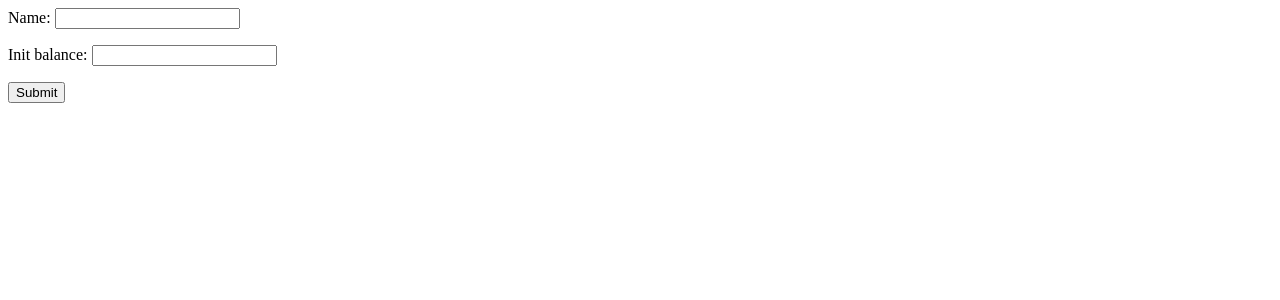
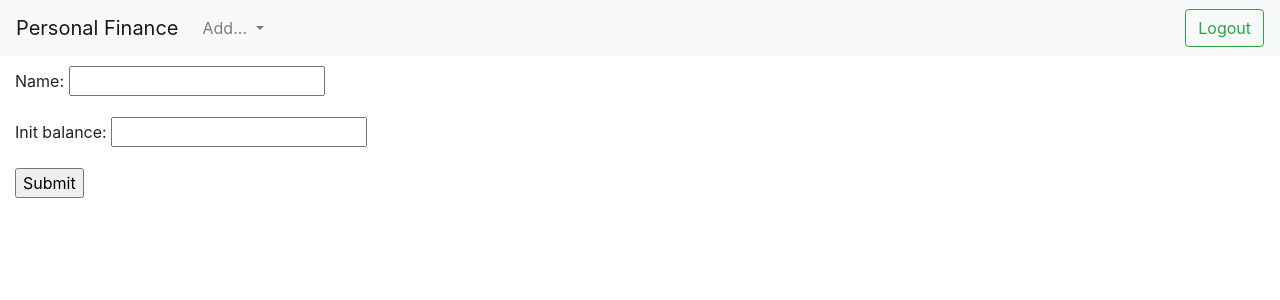
Before and after one commit to nikosgavalas/personal-finance-app, a Django app: page /account/add in a window 1280 px wide. Shown: the top 300 px of the page. Run offline with Django 3.2, Linux system fonts and the light colour scheme; the visitor is signed in with stand-in values (Sample User, id 1); some libraries are stand-ins or nearby versions.

Commit message:
Advance GUI

```diff
--- a/capital/app/static/app/base.css
+++ b/capital/app/static/app/base.css
@@ -3,3 +3,7 @@
     --green: #23a565;
     --light-green: #8ed1b0;
 }
+
+.navbar {
+    margin-bottom: 10px;
+}
--- a/capital/app/templates/app/base.html
+++ b/capital/app/templates/app/base.html
@@ -15,7 +15,7 @@
   <body>
 
     <nav class="navbar navbar-expand-lg navbar-light bg-light">
-      <a class="navbar-brand" href="#">Personal Finance</a>
+      <a class="navbar-brand" href="{% url 'app:index' %}">Personal Finance</a>
       <button class="navbar-toggler" type="button" data-toggle="collapse" data-target="#navbarSupportedContent" aria-controls="navbarSupportedContent" aria-expanded="false" aria-label="Toggle navigation">
         <span class="navbar-toggler-icon"></span>
       </button>
@@ -23,32 +23,34 @@
       <div class="collapse navbar-collapse" id="navbarSupportedContent">
         <ul class="navbar-nav mr-auto">
           <li class="nav-item dropdown">
-            <a class="nav-link dropdown-toggle" href="#" id="navbarDropdown" role="button" data-toggle="dropdown" aria-haspopup="true" aria-expanded="false">
+            <a class="nav-link dropdown-toggle" href="#" id="addNavbarDropdown" role="button" data-toggle="dropdown" aria-haspopup="true" aria-expanded="false">
               Add...
             </a>
-            <div class="dropdown-menu" aria-labelledby="navbarDropdown">
-              <a class="dropdown-item" href="#">Expense</a>
-              <a class="dropdown-item" href="#">Income</a>
-              <a class="dropdown-item" href="#">New Account</a>
+            <div class="dropdown-menu" aria-labelledby="addNavbarDropdown">
+              <a class="dropdown-item" href="{% url 'app:add_expense' %}">Expense</a>
+              <a class="dropdown-item" href="{% url 'app:add_income' %}">Income</a>
+              <a class="dropdown-item" href="{% url 'app:add_account' %}">New Account</a>
               <div class="dropdown-divider"></div>
-              <a class="dropdown-item" href="#">Transfer Money</a>
+              <a class="dropdown-item" href="{% url 'app:add_transfer' %}">Transfer Money</a>
             </div>
           </li>
+          {% if months_available %}
           <li class="nav-item dropdown">
-            <a class="nav-link dropdown-toggle" href="#" id="navbarDropdown" role="button" data-toggle="dropdown" aria-haspopup="true" aria-expanded="false">
+            <div class="dropdown-menu" aria-labelledby="monthsNavbarDropdown">
+              <a class="dropdown-item" href="{% url 'app:current' %}">Current Month</a>
+              <div class="dropdown-divider"></div>
+              {% for year, month in months_available %}
+              <a class="dropdown-item" href="{% url 'app:index' %}{{ year }}/{{ month }} ">{{ year }} - {{ month }}</a>
+              {% endfor %}
+            </div>
+            <a class="nav-link dropdown-toggle" href="#" id="monthsNavbarDropdown" role="button" data-toggle="dropdown" aria-haspopup="true" aria-expanded="false">
               Monthly Insights
             </a>
-            <div class="dropdown-menu" aria-labelledby="navbarDropdown">
-              <a class="dropdown-item" href="#">Current Month</a>
-              <div class="dropdown-divider"></div>
-              <a class="dropdown-item" href="#">Month 1</a>
-              <a class="dropdown-item" href="#">Month 2</a>
-              <a class="dropdown-item" href="#">Month 3</a>
-            </div>
           </li>
+          {% endif %}
         </ul>
         <form class="form-inline my-2 my-lg-0">
-          <a class="btn btn-outline-success" href="#">Login</a>
+          <a class="btn btn-outline-success" href="{% url 'app:logout' %}">Logout</a>
         </form>
       </div>
     </nav>
--- a/capital/app/templates/app/form.html
+++ b/capital/app/templates/app/form.html
@@ -1,3 +1,5 @@
+{% extends "./base.html" %}
+
 {% block content %}
 
 <form method="post">{% csrf_token %}
--- a/capital/app/templates/app/month.html
+++ b/capital/app/templates/app/month.html
@@ -139,4 +139,6 @@
 </table>
 {% endif %}
 
+TODO: add bar chart (income, expenses)
+
 <a href="{% url 'app:index' %}">Back</a>
--- a/capital/app/views.py
+++ b/capital/app/views.py
@@ -75,15 +75,39 @@ def index(req):
     income_date_max = IncomeTransaction.objects.filter(user=user).aggregate(Max('date'))['date__max']
     expense_date_min = ExpenseTransaction.objects.filter(user=user).aggregate(Min('date'))['date__min']
     expense_date_max = ExpenseTransaction.objects.filter(user=user).aggregate(Max('date'))['date__max']
+    # Ta xw kanei poutana edw FIXME
+    months_available = []
+    if income_date_min and not expense_date_min:
+        min_date = income_date_min
+        max_date = income_date_max
+        if min_date == max_date:
+            months_available = [(min_date.strftime(r"%Y-%m"), None)]
+        else:
+            months_available_raw = OrderedDict(((min_date + datetime.timedelta(_)).strftime(r"%Y-%m"), None) for _ in range((max_date - min_date).days)).keys()
+            months_available = list(map(lambda x: (x.split('-')[0], x.split('-')[1]), list(months_available_raw)))
+            months_available.reverse()
 
-    months_available = []
-    if income_date_min is not None and income_date_max is not None and expense_date_min is not None and expense_date_max is not None:
+    elif not income_date_min and expense_date_min:
+        min_date = expense_date_min
+        max_date = expense_date_max
+        if min_date == max_date:
+            months_available = [(min_date.strftime(r"%Y-%m"), None)]
+        else:
+            months_available_raw = OrderedDict(((min_date + datetime.timedelta(_)).strftime(r"%Y-%m"), None) for _ in range((max_date - min_date).days)).keys()
+            months_available = list(map(lambda x: (x.split('-')[0], x.split('-')[1]), list(months_available_raw)))
+            months_available.reverse()
+
+    elif income_date_min and expense_date_min:
         min_date = min(income_date_min, expense_date_min)
         max_date = max(income_date_max, expense_date_max)
 
+    if min_date == max_date:
+        months_available_raw = [(min_date.strftime(r"%Y-%m"), None)]
+    else:
         months_available_raw = OrderedDict(((min_date + datetime.timedelta(_)).strftime(r"%Y-%m"), None) for _ in range((max_date - min_date).days)).keys()
-        months_available = list(map(lambda x: (x.split('-')[0], x.split('-')[1]), list(months_available_raw)))
-        months_available.reverse()
+
+    months_available = list(map(lambda x: (x.split('-')[0], x.split('-')[1]), list(months_available_raw)))
+    months_available.reverse()
 
     accounts = [account for account in Account.objects.filter(user=user)]
     accounts_values = list(map(lambda acc: _get_account_value(user=user, account=acc), accounts))
@@ -91,7 +115,7 @@ def index(req):
     return render(req, 'app/index.html', {
         'username': req.user.username,
         'months_available': months_available,
-        'accounts': zip(accounts, accounts_values),
+        'accounts': list(zip(accounts, accounts_values)),
         'total_balance': sum(accounts_values)
     })
 
--- a/capital/capital/settings.py
+++ b/capital/capital/settings.py
@@ -25,7 +25,8 @@ SECRET_KEY = 'scukbm321^z1(a6)%*(9#okh4jc)lruy-irrphbk)w1zbwv#i1'
 # SECURITY WARNING: don't run with debug turned on in production!
 DEBUG = True
 
-ALLOWED_HOSTS = []
+# Add wildcard to allow for remote development here.
+ALLOWED_HOSTS = ['*']
 
 
 # Application definition
```
Also changed, not shown: capital/app/templates/app/index.html (+19 -28 lines), 1 other file.
